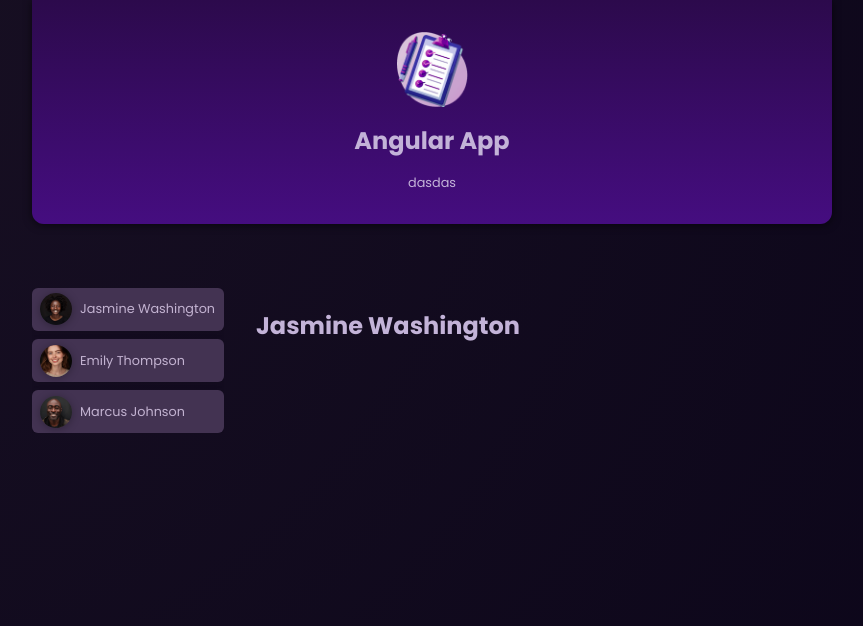
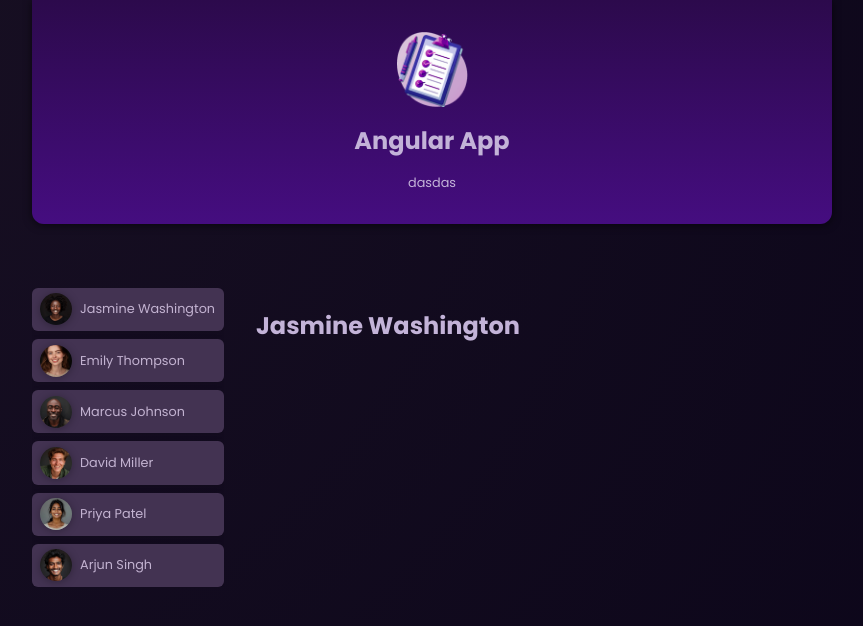
Before and after one commit to s24577/first-angular-app, an Angular app: page / in a window 1280 px wide. Shown: the top 626 px of the page, without its empty margins (208-1071 px from the left). Built offline with nearby package versions, Linux system fonts and the light colour scheme.

Commit message:
User list ngFor added

```diff
--- a/src/app/app.component.html
+++ b/src/app/app.component.html
@@ -1,22 +1,19 @@
 <app-header/>
 <main>
   <ul id="users">
-
-      <li>
-        <app-user
-          [user]="users[0]"
-          (select)="onSelectUser($event)"/>
-      </li>
-      <li>
-        <app-user
-          [user]="users[1]"
-          (select)="onSelectUser($event)"/>
-    </li>
-    <li>
+    <li *ngFor="let user of users;">
       <app-user
-        [user]="users[2]"
+        [user]="user"
         (select)="onSelectUser($event)"/>
     </li>
+<!--    @for (user of users){-->
+<!--      <li>-->
+<!--        <app-user-->
+<!--          [user]="user"-->
+<!--          (select)="onSelectUser($event)"/>-->
+<!--      </li>-->
+<!--    }-->
+
   </ul>
   <app-tasks [name]="selectedUser? selectedUser.name: ''"/>
 
--- a/src/app/app.component.ts
+++ b/src/app/app.component.ts
@@ -4,11 +4,12 @@ import {HeaderComponent} from "./header/header.component";
 import {UserComponent} from "./user/user.component";
 import {DUMMY_USERS} from "./dummy-users";
 import {TasksComponent} from "./tasks/tasks.component";
+import {NgForOf} from "@angular/common";
 
 @Component({
   selector: 'app-root',
   standalone: true,
-  imports: [RouterOutlet, HeaderComponent, UserComponent, TasksComponent],
+  imports: [RouterOutlet, HeaderComponent, UserComponent, TasksComponent, NgForOf],
   templateUrl: './app.component.html',
   styleUrl: './app.component.css'
 })
--- a/src/index.html
+++ b/src/index.html
@@ -16,5 +16,6 @@
 <body>
 <app-header></app-header>
 <app-root></app-root>
+
 </body>
 </html>
```
